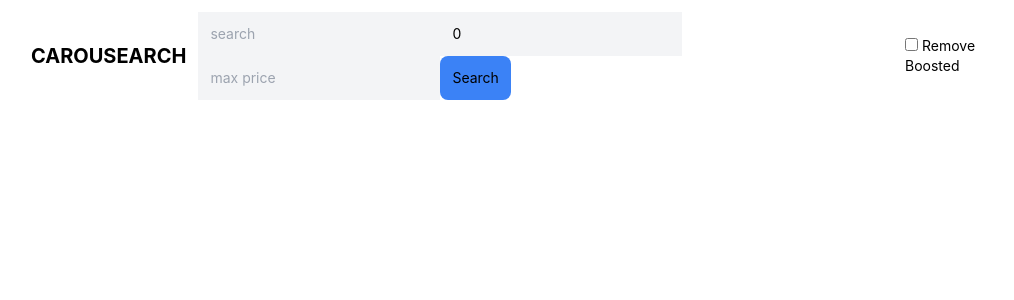
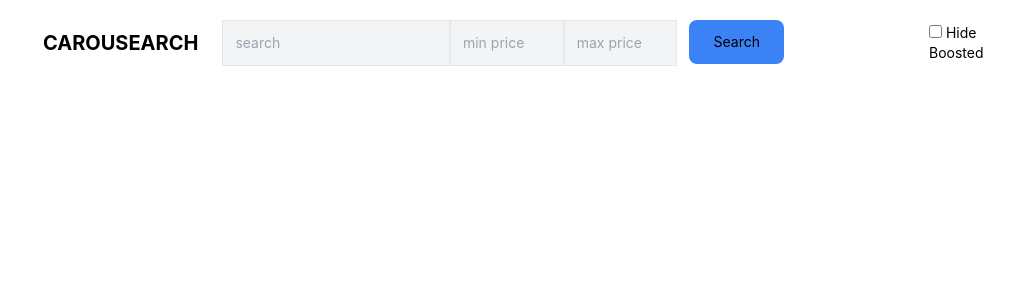
Before and after one commit to davelowqx/carousearch, a Next.js app: page / in a window 1280 px wide. Shown: the top 300 px of the page, without its empty margins (121-1135 px from the left). Built offline with nearby package versions, Linux system fonts and the light colour scheme.

Commit message:
minor ui fixes

```diff
--- a/pages/index.js
+++ b/pages/index.js
@@ -7,7 +7,7 @@ export default function Home() {
   const [searchResultsFiltered, setSearchResultsFiltered] = useState([]);
   const [field, setField] = useState("");
   const [loading, setLoading] = useState(false);
-  const [minPrice, setMinPrice] = useState(0);
+  const [minPrice, setMinPrice] = useState(null);
   const [maxPrice, setMaxPrice] = useState(null);
   const [filterBoosted, setFilterBoosted] = useState(false);
 
@@ -27,10 +27,10 @@ export default function Home() {
             fieldName: "price",
             rangedFloat: {
               start: {
-                value: minPrice,
+                value: minPrice ?? 0,
               },
               end: {
-                value: maxPrice,
+                value: maxPrice ?? 10000,
               },
             },
           },
@@ -84,44 +84,62 @@ export default function Home() {
     }
   };
   return (
-    <div className="text-sm ">
+    <div className="text-sm">
       <div className="flex flex-col mx-auto" style={{ maxWidth: "1000px" }}>
-        <div className="flex my-3 items-center">
+        <div className="mx-3">
+          <div className="flex flex-col md:flex-row my-3 items-center">
             <div className="text-xl font-bold p-3">CAROUSEARCH</div>
-          <form className="flex-grow" onSubmit={handleSubmit}>
+            <div className="w-full">
+              <form className="mx-3 " onSubmit={handleSubmit}>
+                <div className="flex flex-col md:flex-row w-full">
+                  <div className="w-full py-2">
                     <input
-              className="p-3 w-100 flex-grow bg-gray-100 outline-none"
+                      className="p-3 w-full bg-gray-100 outline-none border"
                       placeholder="search"
                       type="text"
                       value={field}
                       onChange={(e) => setField(e.target.value)}
                     />
+                  </div>
+                  <div className="flex w-full py-2">
+                    <div className="w-full">
                       <input
-              className="p-3 w-100 flex-grow bg-gray-100 outline-none"
+                        className="p-3 w-full bg-gray-100 outline-none border"
                         placeholder="min price"
                         type="number"
                         value={minPrice}
                         onChange={(e) => setMinPrice(e.target.value)}
                       />
+                    </div>
+                    <div className="w-full">
                       <input
-              className="p-3 w-100 flex-grow bg-gray-100 outline-none"
+                        className="p-3 w-full bg-gray-100 outline-none border"
                         placeholder="max price"
                         type="number"
                         value={maxPrice}
                         onChange={(e) => setMaxPrice(e.target.value)}
                       />
-            <button className="bg-blue-500 rounded-lg p-3">Search</button>
+                    </div>
+                  </div>
+                  <div className="py-2 w-full ml-0 md:ml-3">
+                    <button className="bg-blue-500 rounded-lg py-3 px-6 w-full md:w-max">
+                      Search
+                    </button>
+                  </div>
+                </div>
               </form>
+            </div>
+            <div className="flex-grow" />
             <div>
               <input
                 type="checkbox"
                 checked={filterBoosted}
                 onClick={() => setFilterBoosted(!filterBoosted)}
               />{" "}
-            Remove Boosted
+              Hide Boosted
             </div>
           </div>
-        <div className="grid grid-cols-3 md:grid-cols-4 gap-4">
+          <div className="grid grid-cols-2 sm:grid-cols-3 md:grid-cols-4 gap-4 justify-items-center">
             {loading && <div>loading</div>}
             {!loading &&
               searchResultsFiltered.map(
@@ -142,8 +160,11 @@ export default function Home() {
                         />
                         <div className="flex flex-col px-3">
                           <div className="">{seller?.username}</div>
-                        <div className="font-gray-100"></div>
-                        {convertTime(aboveFold[0].timestampContent.seconds.low)}
+                          <div className="text-gray-400">
+                            {convertTime(
+                              aboveFold[0].timestampContent.seconds.low
+                            )}
+                          </div>
                         </div>
                         <div className="flex-grow" />
                         <div>{icon(aboveFold[0].component)}</div>
@@ -168,5 +189,6 @@ export default function Home() {
           </div>
         </div>
       </div>
+    </div>
   );
 }
```
Lines whose indentation alone changed are shown as unchanged.
